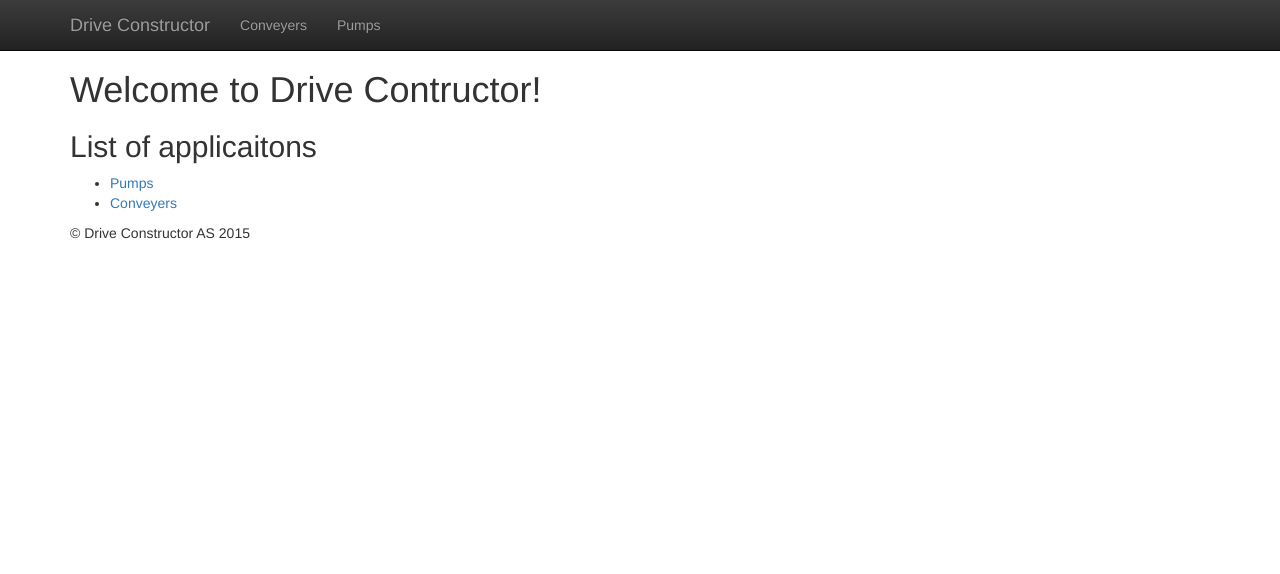
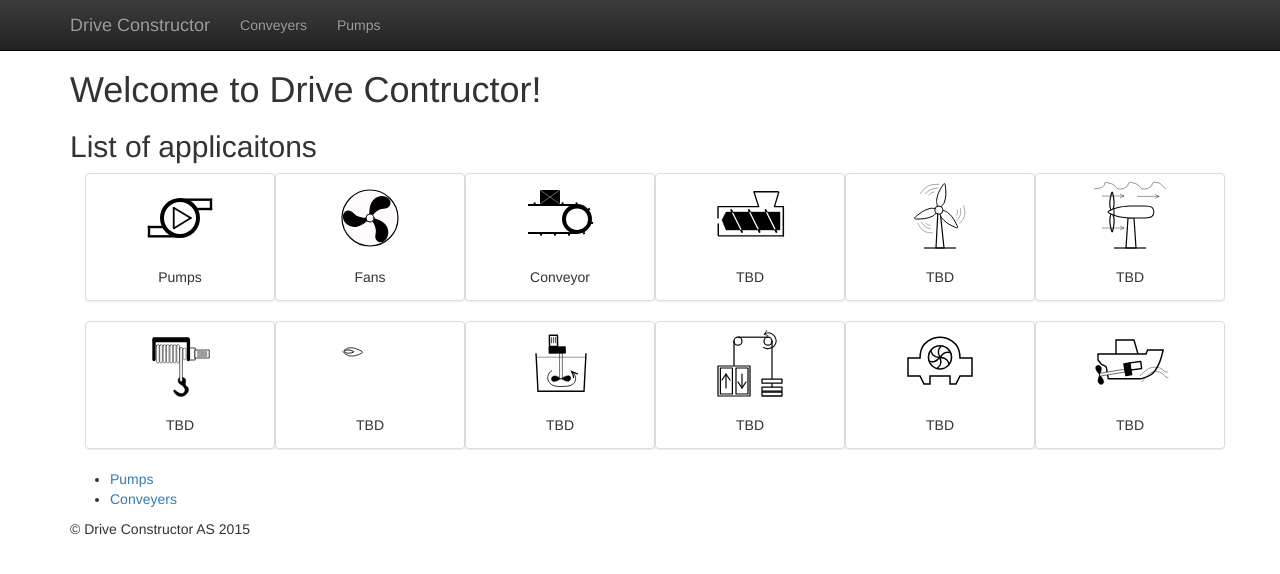
Before and after one commit to Alexey1Gavrilov/drive-constructor-site, a Jekyll site: the page built from index.md, in a window 1280 px wide. Shown: the top 574 px of the page. Built offline with Jekyll 4.4.1, drawn with Linux system fonts in a browser that asks for light colours; nearby versions of some CDN libraries.

Commit message:
Add app icons. Change 'range' value while dragging.

```diff
--- /dev/null
+++ b/_data/applications.yaml
@@ -0,0 +1,24 @@
+pump:
+  title: Pumps
+fan:
+  title: Fans
+conveyor:
+  title: Conveyor
+extruder:
+  title: TBD
+wind:
+  title: TBD
+tidal:
+  title: TBD
+winch:
+  title: TBD
+kiln:
+  title: TBD
+stirrer:
+  title: TBD
+elevator:
+  title: TBD
+compressor:
+  title: TBD
+ship:
+  title: TBD
--- a/_includes/footer.html
+++ b/_includes/footer.html
@@ -11,6 +11,7 @@
 </script>
 <script src="/js/main.js"></script>
 <script src="/js/popover.js"></script>
+<script src="/js/input.js"></script>
 
 {% if page.topology %}
 <script src="/js/topology-model.js"></script>
--- a/index.md
+++ b/index.md
@@ -5,5 +5,17 @@ layout: default
 
 ## List of applicaitons
 
+<div class="container">
+{% for app in site.data.applications %}
+<div class="thumbnail col-xs-6 col-sm-4 col-md-2">
+	<a href="/applications/{{app[0]}}.html" >
+		<div class="icon-app-{{app[0]}} normal"></div>
+	</a>
+	 <div class="caption text-center">
+	 {{app[1].title}}
+	 </div>
+</div>
+{% endfor %}
+</div>
 - [Pumps](/applications/pumps.html)
 - [Conveyers](/applications/conveyers.html)
--- /dev/null
+++ b/js/input.js
@@ -0,0 +1,7 @@
+$(function() {
+	$('input[type="range"').on("input", function(x, y) {
+			var input = $('input[id="' + this.id
+				+ '"][type="number"]');
+			input.val(this.value);
+		});
+});
```
Also changed, not shown: _includes/inputs/input.md (line endings or trailing spaces), applications/conveyor.md (renamed from applications/conveyers.md), applications/pump.md (renamed from applications/pumps.md).
